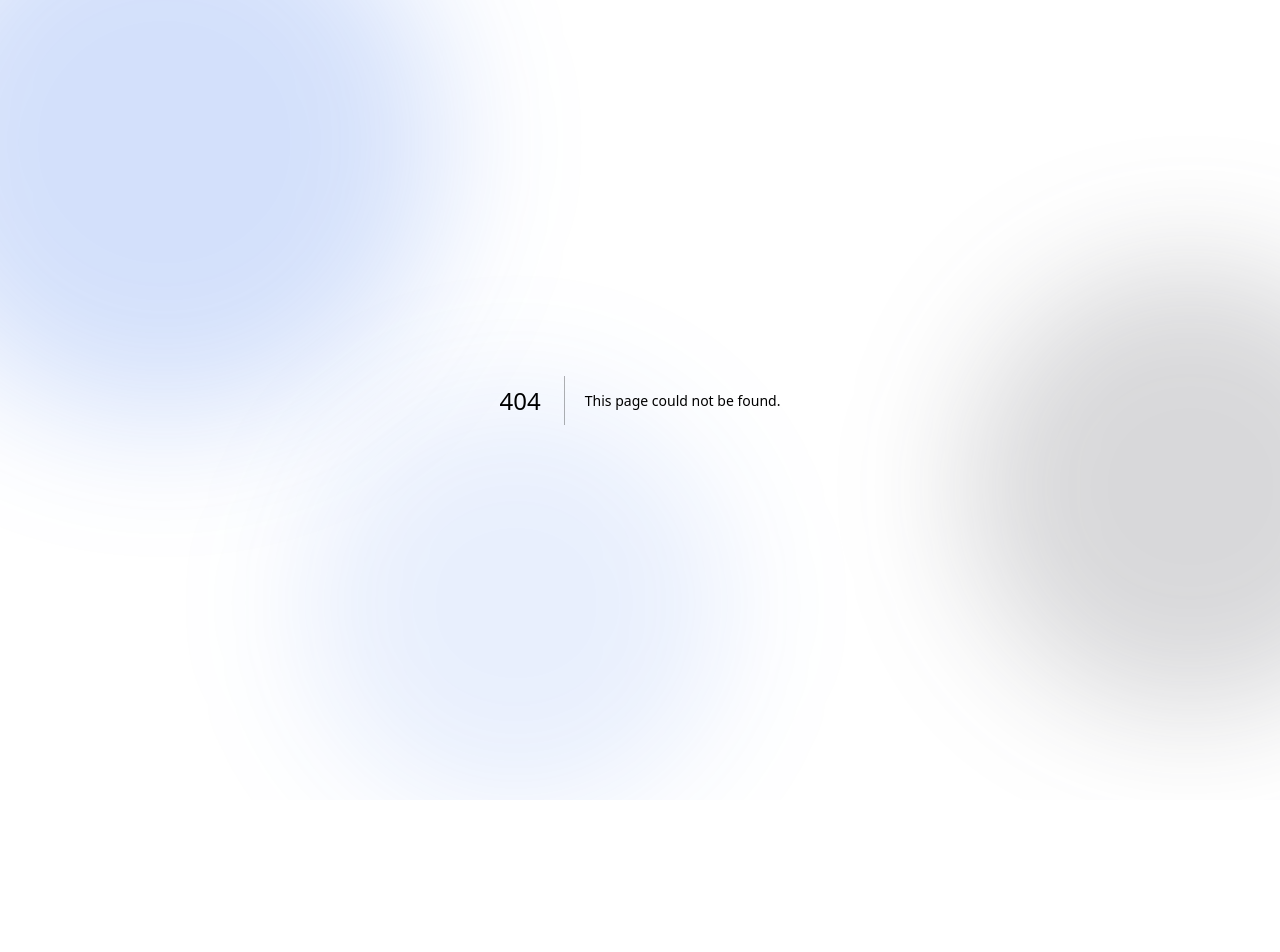
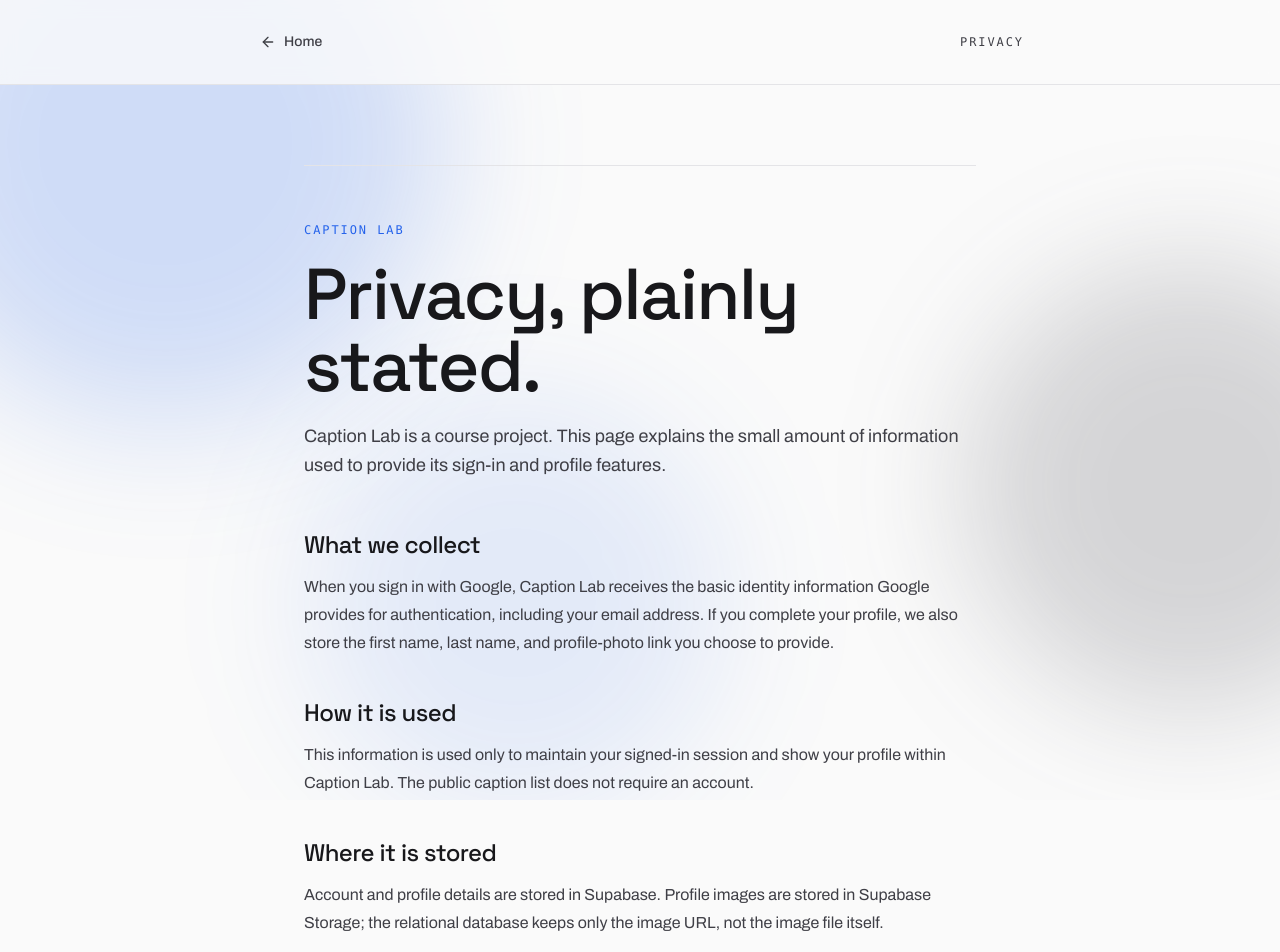
Before and after one commit to Columbia-Personal/Design-For-Gen-AI, a Next.js app: page /privacy in a window 1280 px wide. Before the commit this address had no page. Shown: the top 952 px of the page. Before the commit the page ends 800 px from the top, so only its background shows below. Built offline with nearby package versions, Linux system fonts and the light colour scheme.

Commit message:
docs: add public privacy and terms pages

```diff
--- a/src/app/page.tsx
+++ b/src/app/page.tsx
@@ -160,12 +160,26 @@ export default function Home() {
 
       <footer className="flex flex-col gap-2 border-t border-border px-6 py-8 text-xs text-secondary sm:flex-row sm:items-center sm:justify-between sm:px-12">
         <span>Ritvik Sharma · Fall 2026 · Design for Generative AI</span>
+        <div className="flex items-center gap-4">
+          <Link
+            href="/privacy"
+            className="underline decoration-border underline-offset-4 transition-colors hover:text-accent focus-visible:outline-2 focus-visible:outline-offset-4 focus-visible:outline-accent"
+          >
+            Privacy
+          </Link>
+          <Link
+            href="/terms"
+            className="underline decoration-border underline-offset-4 transition-colors hover:text-accent focus-visible:outline-2 focus-visible:outline-offset-4 focus-visible:outline-accent"
+          >
+            Terms
+          </Link>
           <a
             href={GITHUB_URL}
             className="cursor-pointer underline decoration-border underline-offset-4 transition-colors hover:text-accent focus-visible:outline-2 focus-visible:outline-offset-4 focus-visible:outline-accent"
           >
             Source
           </a>
+        </div>
       </footer>
     </div>
   );
--- /dev/null
+++ b/src/app/privacy/page.tsx
@@ -0,0 +1,72 @@
+import Link from "next/link";
+import { ArrowLeft } from "lucide-react";
+
+export const metadata = {
+  title: "Privacy | Caption lab",
+  description: "How Caption Lab handles account and profile information.",
+};
+
+export default function PrivacyPage() {
+  return (
+    <div className="flex min-h-dvh flex-col">
+      <header className="border-b border-border bg-background/80 px-6 py-5 backdrop-blur sm:px-12">
+        <div className="mx-auto flex w-full max-w-3xl items-center justify-between gap-4">
+          <Link
+            href="/"
+            className="inline-flex min-h-11 items-center gap-2 rounded-lg px-1 text-sm font-medium text-secondary transition-colors duration-200 hover:text-foreground focus-visible:outline-2 focus-visible:outline-offset-4 focus-visible:outline-accent"
+          >
+            <ArrowLeft className="size-4" aria-hidden />
+            Home
+          </Link>
+          <span className="font-mono text-xs uppercase tracking-[0.16em] text-secondary">
+            Privacy
+          </span>
+        </div>
+      </header>
+
+      <main className="mx-auto w-full max-w-3xl flex-1 px-6 py-14 sm:px-12 sm:py-20">
+        <article className="border-y border-border py-10 sm:py-14">
+          <p className="font-mono text-xs uppercase tracking-[0.16em] text-accent">
+            Caption Lab
+          </p>
+          <h1 className="mt-5 font-display text-5xl font-medium tracking-tight text-primary sm:text-7xl">
+            Privacy, plainly stated.
+          </h1>
+          <p className="mt-5 max-w-2xl text-lg leading-relaxed text-secondary">
+            Caption Lab is a course project. This page explains the small amount of information used to provide its sign-in and profile features.
+          </p>
+
+          <div className="mt-12 space-y-10 text-base leading-7 text-secondary">
+            <section>
+              <h2 className="font-display text-2xl font-medium tracking-tight text-primary">What we collect</h2>
+              <p className="mt-3">
+                When you sign in with Google, Caption Lab receives the basic identity information Google provides for authentication, including your email address. If you complete your profile, we also store the first name, last name, and profile-photo link you choose to provide.
+              </p>
+            </section>
+
+            <section>
+              <h2 className="font-display text-2xl font-medium tracking-tight text-primary">How it is used</h2>
+              <p className="mt-3">
+                This information is used only to maintain your signed-in session and show your profile within Caption Lab. The public caption list does not require an account.
+              </p>
+            </section>
+
+            <section>
+              <h2 className="font-display text-2xl font-medium tracking-tight text-primary">Where it is stored</h2>
+              <p className="mt-3">
+                Account and profile details are stored in Supabase. Profile images are stored in Supabase Storage; the relational database keeps only the image URL, not the image file itself.
+              </p>
+            </section>
+
+            <section>
+              <h2 className="font-display text-2xl font-medium tracking-tight text-primary">Choices</h2>
+              <p className="mt-3">
+                You can update your name or replace your profile photo from the Profile section after signing in. This project does not sell personal information or use it for advertising.
+              </p>
+            </section>
+          </div>
+        </article>
+      </main>
+    </div>
+  );
+}
--- /dev/null
+++ b/src/app/terms/page.tsx
@@ -0,0 +1,65 @@
+import Link from "next/link";
+import { ArrowLeft } from "lucide-react";
+
+export const metadata = {
+  title: "Terms | Caption lab",
+  description: "Terms for using the Caption Lab course project.",
+};
+
+export default function TermsPage() {
+  return (
+    <div className="flex min-h-dvh flex-col">
+      <header className="border-b border-border bg-background/80 px-6 py-5 backdrop-blur sm:px-12">
+        <div className="mx-auto flex w-full max-w-3xl items-center justify-between gap-4">
+          <Link
+            href="/"
+            className="inline-flex min-h-11 items-center gap-2 rounded-lg px-1 text-sm font-medium text-secondary transition-colors duration-200 hover:text-foreground focus-visible:outline-2 focus-visible:outline-offset-4 focus-visible:outline-accent"
+          >
+            <ArrowLeft className="size-4" aria-hidden />
+            Home
+          </Link>
+          <span className="font-mono text-xs uppercase tracking-[0.16em] text-secondary">
+            Terms
+          </span>
+        </div>
+      </header>
+
+      <main className="mx-auto w-full max-w-3xl flex-1 px-6 py-14 sm:px-12 sm:py-20">
+        <article className="border-y border-border py-10 sm:py-14">
+          <p className="font-mono text-xs uppercase tracking-[0.16em] text-accent">
+            Caption Lab
+          </p>
+          <h1 className="mt-5 font-display text-5xl font-medium tracking-tight text-primary sm:text-7xl">
+            Terms of use.
+          </h1>
+          <p className="mt-5 max-w-2xl text-lg leading-relaxed text-secondary">
+            Caption Lab is a small educational project for Design for Generative AI.
+          </p>
+
+          <div className="mt-12 space-y-10 text-base leading-7 text-secondary">
+            <section>
+              <h2 className="font-display text-2xl font-medium tracking-tight text-primary">Using the project</h2>
+              <p className="mt-3">
+                You may browse the public caption collection without an account. If you sign in, provide accurate profile information and use only a photo you have permission to upload.
+              </p>
+            </section>
+
+            <section>
+              <h2 className="font-display text-2xl font-medium tracking-tight text-primary">Your account</h2>
+              <p className="mt-3">
+                Google handles authentication. Keep control of your Google account and sign out on shared devices. Caption Lab may change or be removed as the course project evolves.
+              </p>
+            </section>
+
+            <section>
+              <h2 className="font-display text-2xl font-medium tracking-tight text-primary">Availability</h2>
+              <p className="mt-3">
+                The project is provided for educational use without guarantees of uninterrupted service, feature permanence, or suitability for commercial use.
+              </p>
+            </section>
+          </div>
+        </article>
+      </main>
+    </div>
+  );
+}
```
Lines whose indentation alone changed are shown as unchanged.
